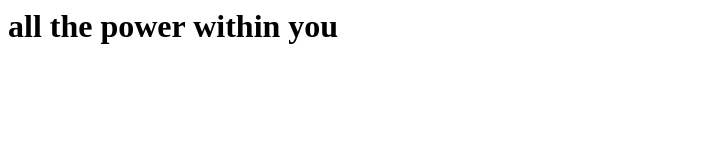
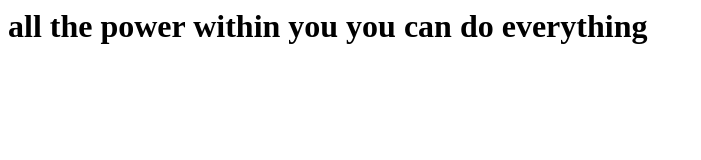
Before and after one commit to DLINGALA/firstgitrepo, a plain HTML site: page index.html in a window 1280 px wide. Shown: the whole page, without its empty margins (0-701 px from the left). Drawn offline with Linux system fonts and the light colour scheme.

Commit message:
completed the first quote

```diff
--- a/index.html
+++ b/index.html
@@ -1,4 +1,4 @@
 <html>
-	<body><h1>all the power within you</h1>
+	<body><h1>all the power within you you can do everything</h1>
 		</body>
 			</html>
```
